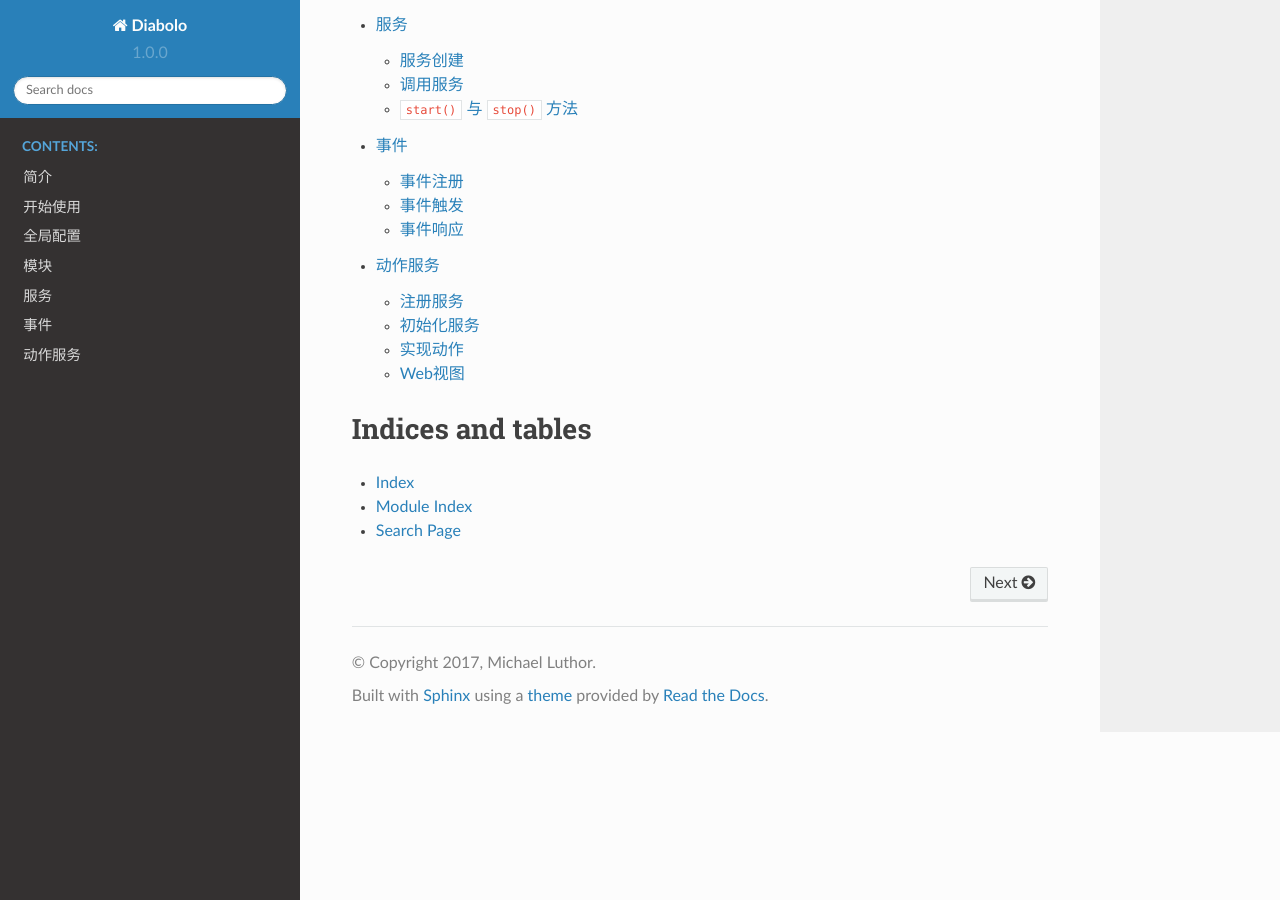
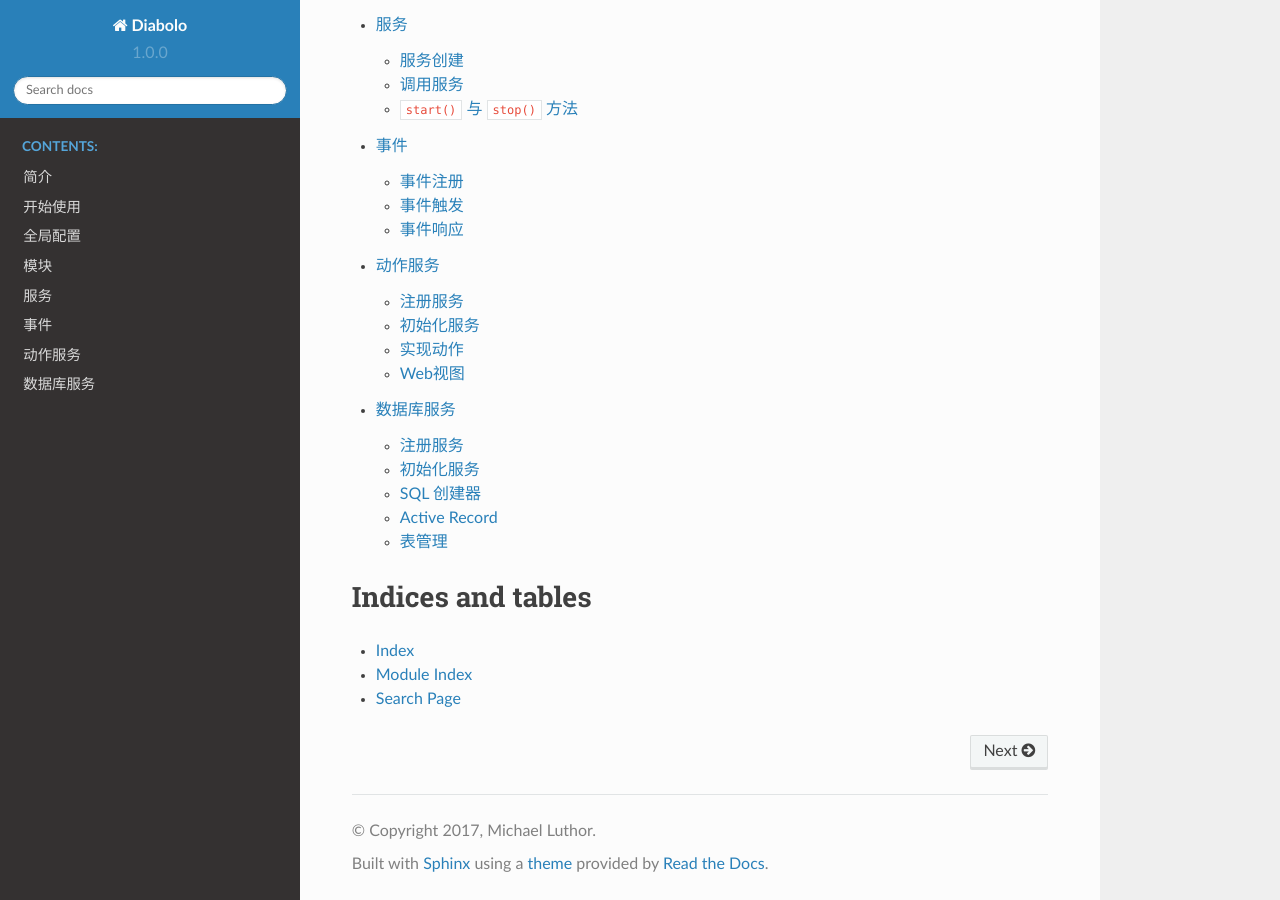
Before and after one commit to Diabolo-Framework/Document, a Sphinx documentation site: the page built from source/index.rst, in a window 1280 px wide and 900 px high, scrolled down 675 px. Built offline with Sphinx 7.4.7 and the Read the Docs theme 2.0.0, drawn with Linux system fonts in a browser that asks for light colours; some of the changed lines change nothing that is shown.

Commit message:
add service/xdatabase

```diff
--- a/source/index.rst
+++ b/source/index.rst
@@ -18,6 +18,7 @@ Welcome to Diabolo's documentation!
    framework/event
 
    service/xaction
+   service/xdatabase
 
 Indices and tables
 ==================
--- /dev/null
+++ b/source/service/xdatabase.rst
@@ -0,0 +1,198 @@
+数据库服务
+**********
+
+注册服务
+========
+
+配置内容 ::
+
+    'services' => array(
+        'XDatabase' => array(
+            'class' => '\\X\\Service\\XDatabase\\Service',
+            'enable' => true,
+            'delay' => true,
+            'params' => array(
+                'migration_table_name' => 'xdatabase_dbmigration_histories',
+                'databases' => array (
+                    'example' => array (
+                        'dsn' => 'mysql:host=localhost;dbname=suanhetao-service-view',
+                        'username' => 'username',
+                        'password' => 'password',
+                        'charset' => 'UTF8',
+                    ),
+                ),
+            ),
+        ),
+    ),
+
+初始化服务
+==========
+
+数据库服务不用初始化，当配置成功后即可直接使用。
+
+SQL 创建器
+==========
+
+服务允许直接以字符串的形式执行SQL语句， 例如 ::
+
+    $sql = "DROP TABLE example";
+    $isSuccess = X\Service\XDatabase\Service::getService()->get()->exec($sql);
+
+在不考虑更换数据库类型的情况下，这种方式是最好的。 但是如果后期数据库从 mysql
+迁移到 sqlite 后，就会存在sql语句不兼用的问题，这个时候就推荐使用 ``SQLBuilder``
+来创建SQL语句。 虽然 ``SQLBuilder`` 不能完全解决SQL不兼容的问题，但是能够减轻
+一部分的迁移工作， 尤其是字段，表名的转义等。 例如 ::
+
+    Mysql : SELECT `from` FROM `table`
+
+    SQLITE : SELECT [from] FROM [table]
+
+SQLBuilder 的目的不仅仅是解决上面的问题， 对于部分内置函数， SQLBuilder提供了统一
+的调用方式，不用再关心切换数据库类型后的迁移方式。
+
+使用SQLBuilder创建查询语句时，和普通的字符串方式不相同的是可变部分作为参数来实现，
+例如 ::
+
+    $dbname = 'example';
+    $sql = \X\Service\XDatabase\Core\SQL\Builder::build($dbname)->select()
+          ->expression('name', 'nickname')
+          ->expression('age', 'realage')
+          ->expression('sex')
+          ->from('example_students')
+          ->where(array(
+              'name' => 'michael',
+              'sex' => 'm',
+          ))
+          ->offset(10)
+          ->limit(10)
+          ->orderBy('age', 'DESC')
+          ->toString();
+
+最终输出的SQL语句为 ::
+
+    SELECT
+      `name` AS `nickname`,
+      `age` AS `realage`,
+      `sex`
+    FROM `example_students`
+    WHERE
+      `name`='michael'
+      AND `sex` = 'm'
+    ORDER BY `age` DESC
+    OFFSET 10
+    LIMIT 10
+
+SQLBuilder 在生成SQL语句时传入的数据库名 ``$dbname`` 是用来告诉builder使用哪个
+数据来生成， 因为不同的数据库引擎最终生成的SQL语句是不同的，默认情况下SQLBuilder
+使用当前的数据库来生成。
+
+Active Record
+=============
+
+AR 是将数据表中的数据映射成一个对象，对该对象修改后将会同步到数据库中。 例如 ::
+
+    use X\Module\Example\Model\User;
+
+    # 通过主键查询
+    $user = User::model()->findByPrimaryKey(1);
+
+    # 通过属性查询
+    $user = User::model()->find(array('name'=>'michael'));
+
+    # 通过属性查询多条
+    $users = User::model()->findAll(array('sex'=>'m'));
+
+    # 修改
+    $user->name = 'new-name';
+    $user->save();
+
+    # 创建
+    $user = new User();
+    $user->name = 'another michael';
+    $user->save();
+
+    # 删除
+    $user = User::model()->findByPrimaryKey(1);
+    $user->delete();
+
+AR类的定义 ::
+
+    <?php
+    namespace X\Module\Example\Model;
+    use X\Service\XDatabase\Core\ActiveRecord\XActiveRecord;
+
+    /**
+     * @property string $name
+     * @property string sex
+     */
+    class User extends XActiveRecord {
+       /**
+        * 设置数据库配置名称，表明该AR类操作时使用的数据库链接
+        */
+        public function getDatabaseName() {
+            return 'example';
+        }
+
+       /**
+        * 配置属性描述信息
+        */
+       protected function describe() {
+           return array(
+               'name' => 'VARCHAR (256)',
+               'sex' => 'VARCHAR (1)',
+           );
+       }
+
+       /**
+        * 配置数据表名称
+        */
+       protected function getTableName() {
+           return 'users';
+       }
+    }
+
+
+
+表管理
+======
+
+Table Manager 是进行表管理的快捷方式， 可以在不用写SQL语句的情况下对表数据或者结构进行操作。
+例如 ::
+
+    use X\Service\XDatabase\Core\Table\Manager;
+
+    $tableName = 'example_table';
+
+    # 删除表
+    Manager::open($tableName)->drop();
+
+    # 更新表数据
+    Manager::open($tableName)->truncate();
+
+    # 更新表数据
+    Manager::open($tableName)->update('new-value', array('sex'=>'m'), 10, 5);
+
+    # 解锁表
+    Manager::open($tableName)->unlock();
+
+    # 重命名数据表
+    Manager::open($tableName)->rename('new_table_name');
+
+    # 锁表
+    Manager::open($tableName)->lock('READ');
+
+    # 插入一条数据
+    Manager::open($tableName)->insert(array('id'=>1,'name'=>'michael'));
+
+    # 获取表信息
+    $tableInfo = Manager::open($tableName)->getInformation();
+
+    # 创建表
+    Manager::create(
+        'another_table',                   # 表名
+        array('id'=>'int', 'age'=>'int'),  # 表列定义
+        'id'                               # 主键
+    );
+
+在操作表的时候， 如果表不存在， 则只能调用 ``create()`` 方法创建表之后继续操作，
+如果表存在， 则需要调用 ``open()`` 方法打开表后再操作。
```
